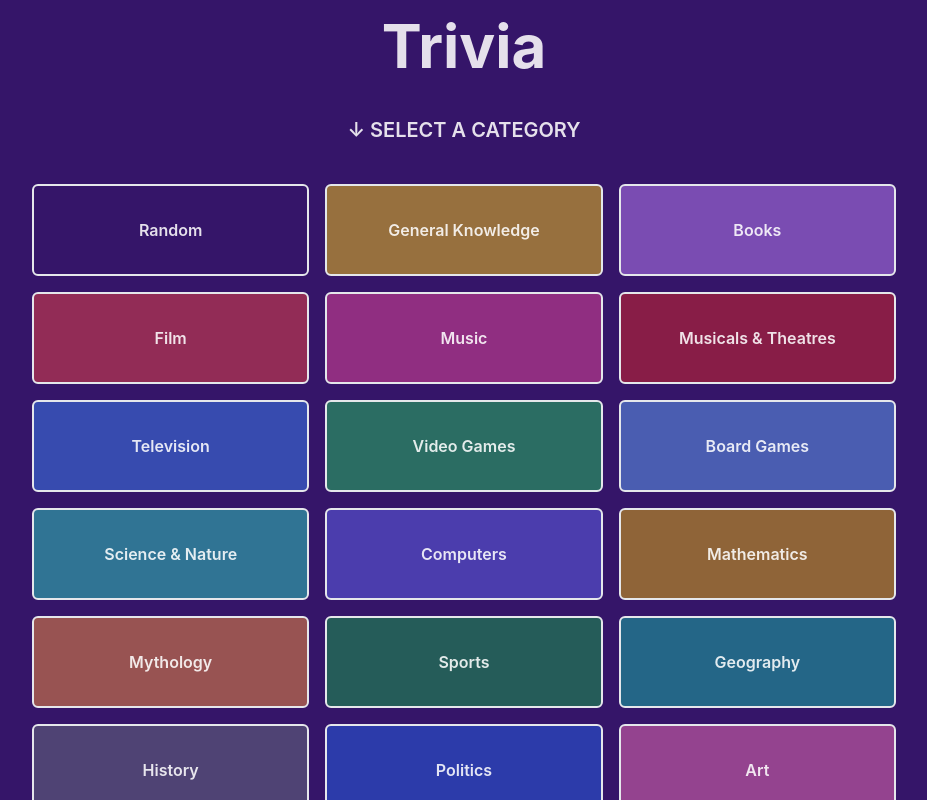
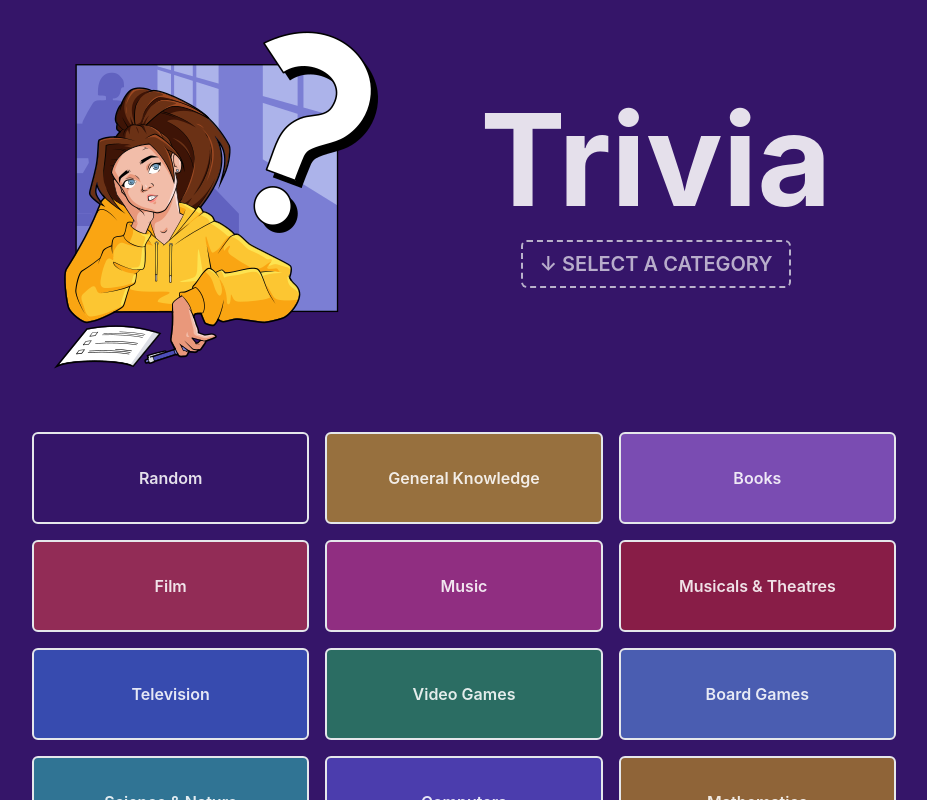
Before and after one commit to facindito/trivia, a React (Vite) app: page / in a window 1280 px wide. Shown: the top 800 px of the page, without its empty margins (176-1103 px from the left). Built offline with nearby package versions, Linux system fonts and the light colour scheme.

Commit message:
feat: change ui start

```diff
--- a/src/App.jsx
+++ b/src/App.jsx
@@ -7,7 +7,6 @@ export default function App () {
 
   return (
     <div className='flex flex-col items-center gap-4 min-h-screen max-w-4xl mx-auto p-4'>
-      <h1 className='font-bold text-6xl text-center'>Trivia</h1>
       {questions.length === 0 && <Start />}
       {questions.length > 0 && <Game />}
     </div>
--- a/src/components/Categories.jsx
+++ b/src/components/Categories.jsx
@@ -19,7 +19,7 @@ export function Categories () {
   }
 
   return (
-    <section className='w-full'>
+    <section className='w-full' id='categories'>
       <ul className='grid grid-cols-1 sm:grid-cols-2 lg:grid-cols-3 justify-center items-center gap-4'>
         <li>
           <button
--- a/src/components/Start.jsx
+++ b/src/components/Start.jsx
@@ -3,9 +3,17 @@ import { Categories } from './Categories'
 export function Start () {
   return (
     <>
-      <h2 className='text-xl font-semibold my-4 text-center px-8 py-2'>
-        ↓ SELECT A CATEGORY
-      </h2>
+      <section className='w-full flex flex-col md:flex-row justify-between items-center gap-4 mb-8'>
+        <div>
+          <img src='public\question-mark.png' />
+        </div>
+        <div className='flex-1 flex flex-col items-center'>
+          <h1 className='font-bold text-6xl md:text-9xl'>Trivia</h1>
+          <a href='#categories' className='w-fit text-xl opacity-75 font-semibold my-4 py-2 px-4 border-dashed border-2 rounded-md '>
+            ↓ SELECT A CATEGORY
+          </a>
+        </div>
+      </section>
       <Categories />
     </>
   )
--- a/src/index.css
+++ b/src/index.css
@@ -10,7 +10,7 @@
   color: rgba(255, 255, 255, 0.87);
   /* background-color: #050608; */
   background-color: #351569;
-
+  scroll-behavior: smooth;
   font-synthesis: none;
   text-rendering: optimizeLegibility;
   -webkit-font-smoothing: antialiased;
```
Also changed, not shown: public/background.webp (added), public/question-mark.png (added).
